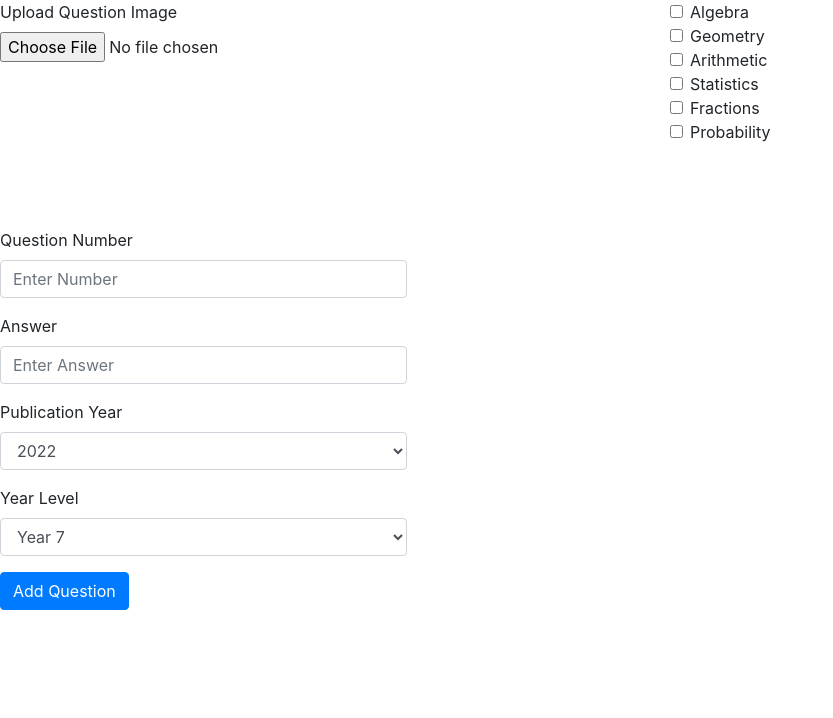
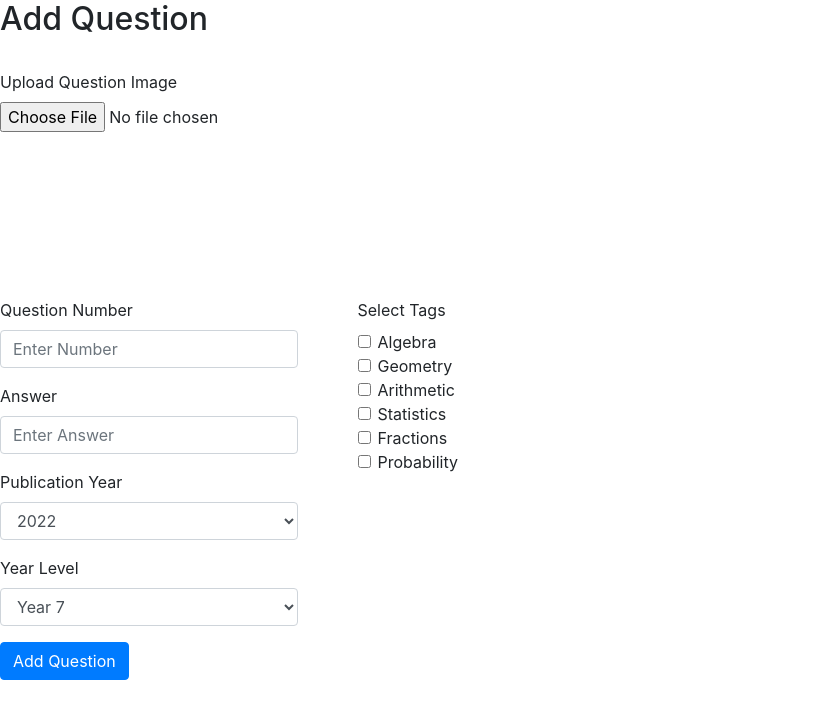
Before and after one commit to mko2302/cantamaths, a PHP site: page /index.php?page=addquestion in a window 1280 px wide. Shown: the part 82-800 px from the top of the page, without its empty margins (0-833 px from the left). Run offline with PHP 8.4, Linux system fonts and the light colour scheme; a user stored in the database is signed in; data comes from the database, SQL or seed files in the repository.

Commit message:
Update addquestion.php
Layout/styling changes

```diff
--- a/website/addquestion.php
+++ b/website/addquestion.php
@@ -6,6 +6,8 @@ if (!isset($_SESSION['admin'])) {
 
   include("status.php")
   ?>
+<div class="admin-add-container">
+  <h2>Add Question</h2><br>
   <!-- form for entering question -->
   <form action="index.php?page=adminpanel&tab=enterquestion" method="post" enctype="multipart/form-data">
     <div class="row">
@@ -34,8 +36,10 @@ if (!isset($_SESSION['admin'])) {
         </div>
 
         <div class="row">
+          <div class="col">
+            <div class="row">
               <!-- enter qusetion number -->
-          <div class="form-group col-lg-8">
+              <div class="form-group col">
                 <label for="qnumber">Question Number</label><br>
                 <input class="form-control" id="qnumber" name="qnumber" type="number" placeholder="Enter Number" min="1" max="20" required>
                 <script>
@@ -47,7 +51,7 @@ if (!isset($_SESSION['admin'])) {
 
             <div class="row">
               <!-- input for answer -->
-          <div class="form-group col-lg-8">
+              <div class="form-group col-lg">
                 <label for="answer">Answer</label><br>
                 <input class="form-control" type="text" name="answer" placeholder="Enter Answer" required>
               </div>
@@ -55,7 +59,7 @@ if (!isset($_SESSION['admin'])) {
 
             <div class="row">
               <!-- select/type year of publication -->
-          <div class="form-group col-lg-8">
+              <div class="form-group col">
                 <label for="year">Publication Year</label><br>
                 <select class="form-control" name="year" required>
                   <?php
@@ -78,7 +82,7 @@ if (!isset($_SESSION['admin'])) {
 
           <div class="row">
             <!-- select/type year level -->
-          <div class="form-group col-lg-8">
+            <div class="form-group col">
               <label for="level">Year Level</label><br>
               <select name="level" class="form-control" required>
                 <?php
@@ -100,9 +104,11 @@ if (!isset($_SESSION['admin'])) {
           </div>
           </div>
 
+          <div class="col">
             <div class="col-6">
               <!-- select tags -->
               <div class="form-group col">
+                <label for="">Select Tags</label>
                     <?php
                       $tag_sql = "SELECT * FROM tag";
                       $tag_qry = mysqli_query($dbconnect, $tag_sql);
@@ -127,12 +133,20 @@ if (!isset($_SESSION['admin'])) {
             </div>
           </div>
 
+        </div>
+
+
+      </div>
+    </div>
+
     <div class="row">
       <div class="col-3">
         <button type="submit" class="btn btn-primary">Add Question</button>
       </div>
     </div>
   </form>
+</div>
+
   <?php
 }
 ?>
```
Lines whose indentation alone changed are shown as unchanged.
